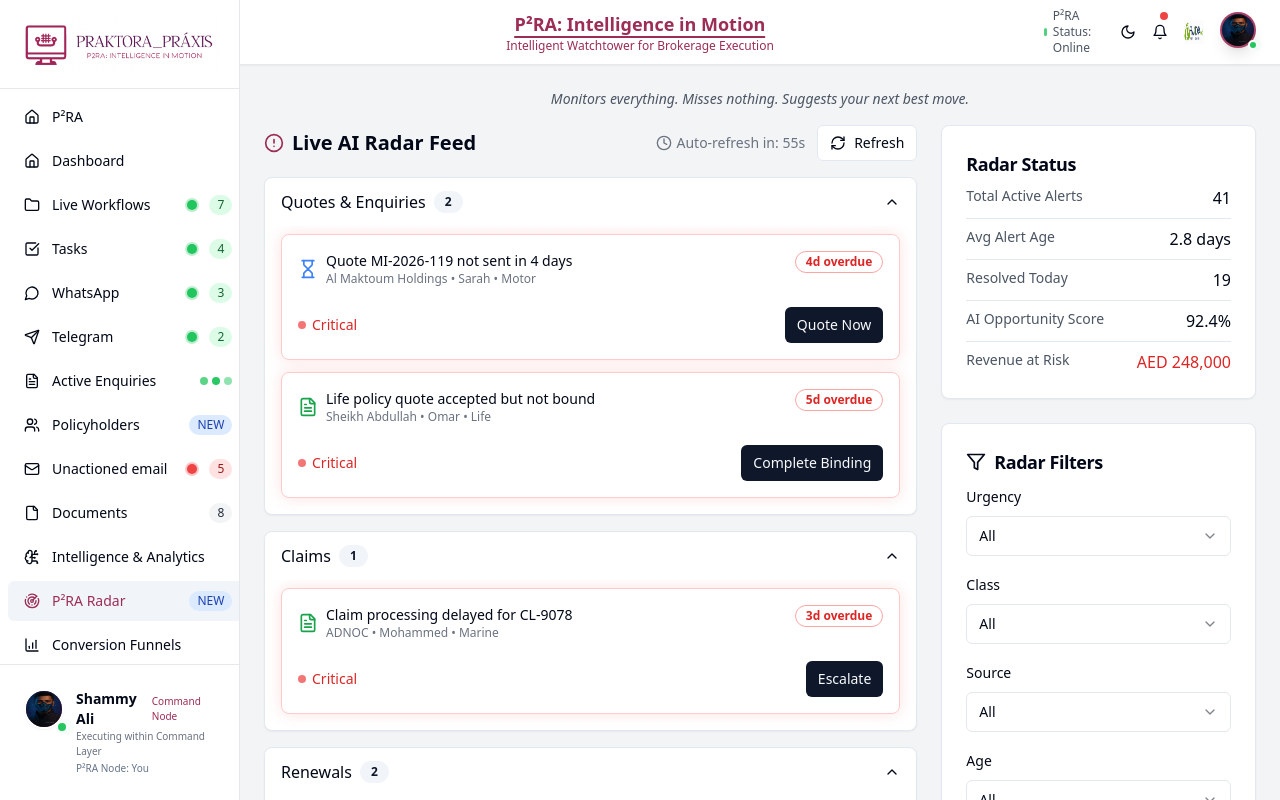
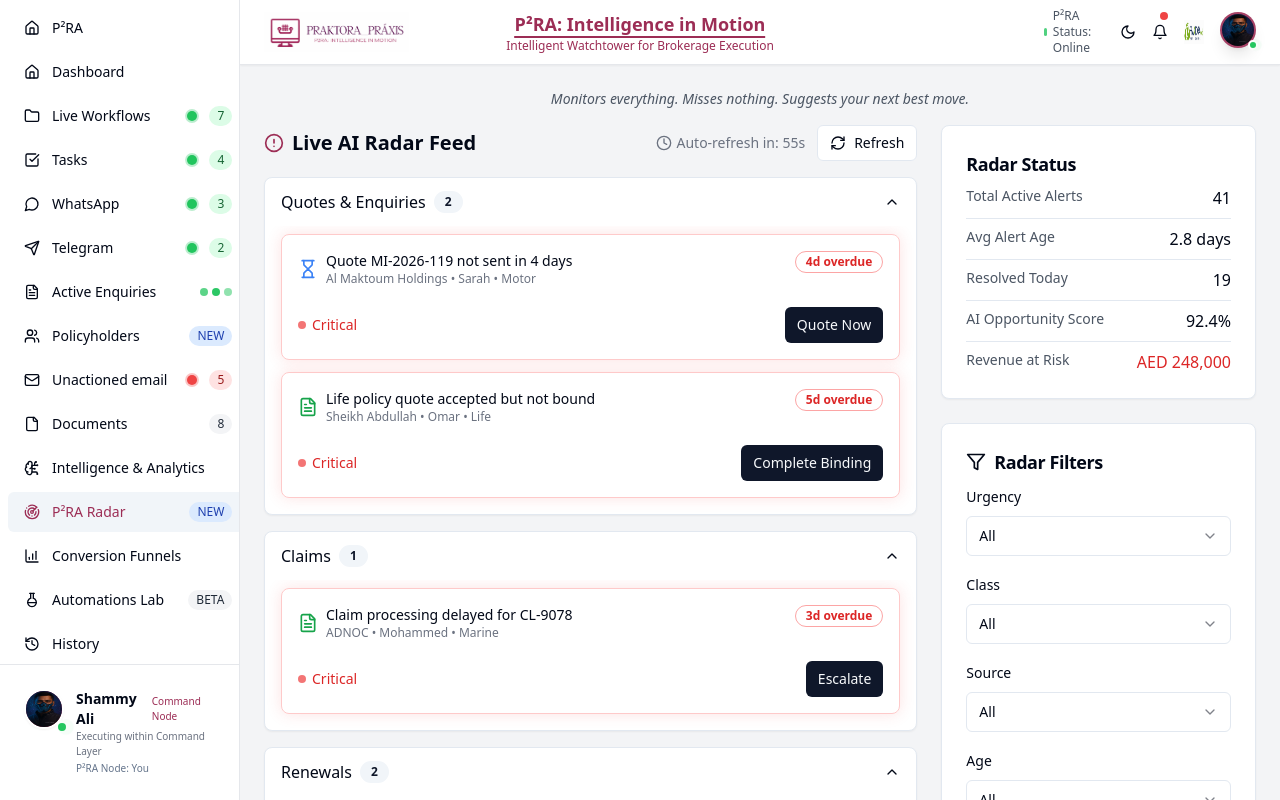
Before and after one commit to shammyali/praktora-command-center-ui, a React (Vite) app: page /radar in a window 1280 px wide. Built offline with nearby package versions, Linux system fonts and the light colour scheme.

Commit message:
Move logo to top bar
Move the logo from the sidebar to the top bar (Header component).

```diff
--- a/src/components/Header.tsx
+++ b/src/components/Header.tsx
@@ -15,11 +15,16 @@ const Header = ({ subtitle, showBackButton = false, backButtonFallbackPath }: He
   return (
     <header className="border-b border-gray-200 bg-white shadow-sm">
       <div className="flex h-16 items-center px-4 sm:px-6">
-        {/* Fixed-width container for back button that stays in place */}
+        {/* Fixed-width container for back button and logo */}
         <div className="flex items-center gap-2 w-48 flex-shrink-0">
           {showBackButton && (
             <BackButton fallbackPath={backButtonFallbackPath} />
           )}
+          <img
+            src="/lovable-uploads/ec2aba3b-11d1-4ded-818c-83bc51c65a53.png"
+            alt="Praktora Práxis Logo"
+            className="h-8 md:h-10 transition-all duration-500 hover:scale-105"
+          />
         </div>
 
         {/* Center section - absolute positioning to ensure it stays centered */}
--- a/src/components/Sidebar.tsx
+++ b/src/components/Sidebar.tsx
@@ -6,15 +6,6 @@ import SidebarProfile from "./sidebar/SidebarProfile";
 const Sidebar = () => {
   return (
     <div className="flex h-full w-60 flex-shrink-0 flex-col border-r border-gray-200 bg-sidebar">
-      {/* Add a logo section at the top */}
-      <div className="p-4 border-b border-gray-200">
-        <img
-          src="/lovable-uploads/ec2aba3b-11d1-4ded-818c-83bc51c65a53.png"
-          alt="Praktora Práxis Logo"
-          className="h-12 md:h-14 transition-all duration-500 hover:scale-105"
-        />
-      </div>
-
       <div className="flex-1 overflow-auto py-2">
         <SidebarNav />
         <SidebarSupport />
```
